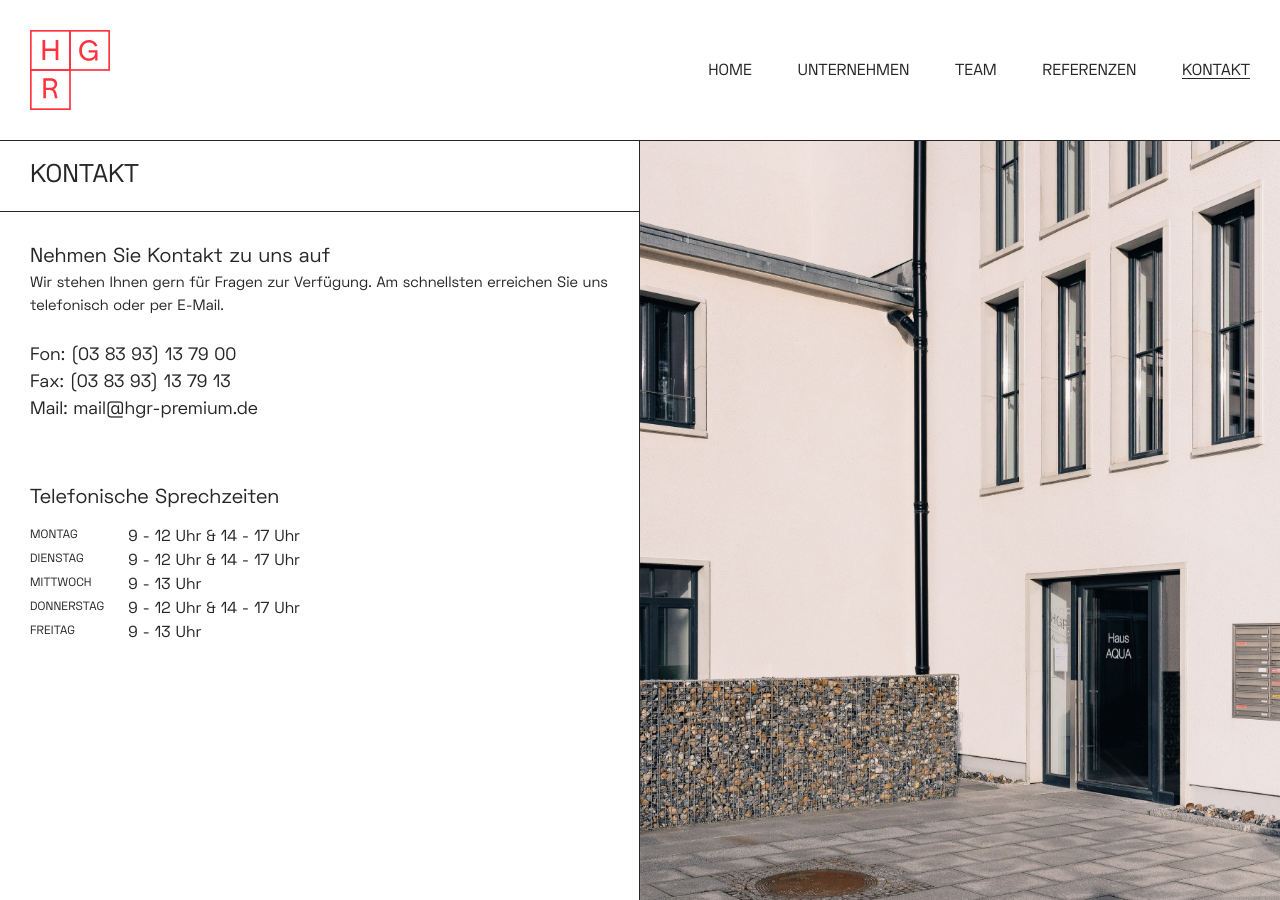
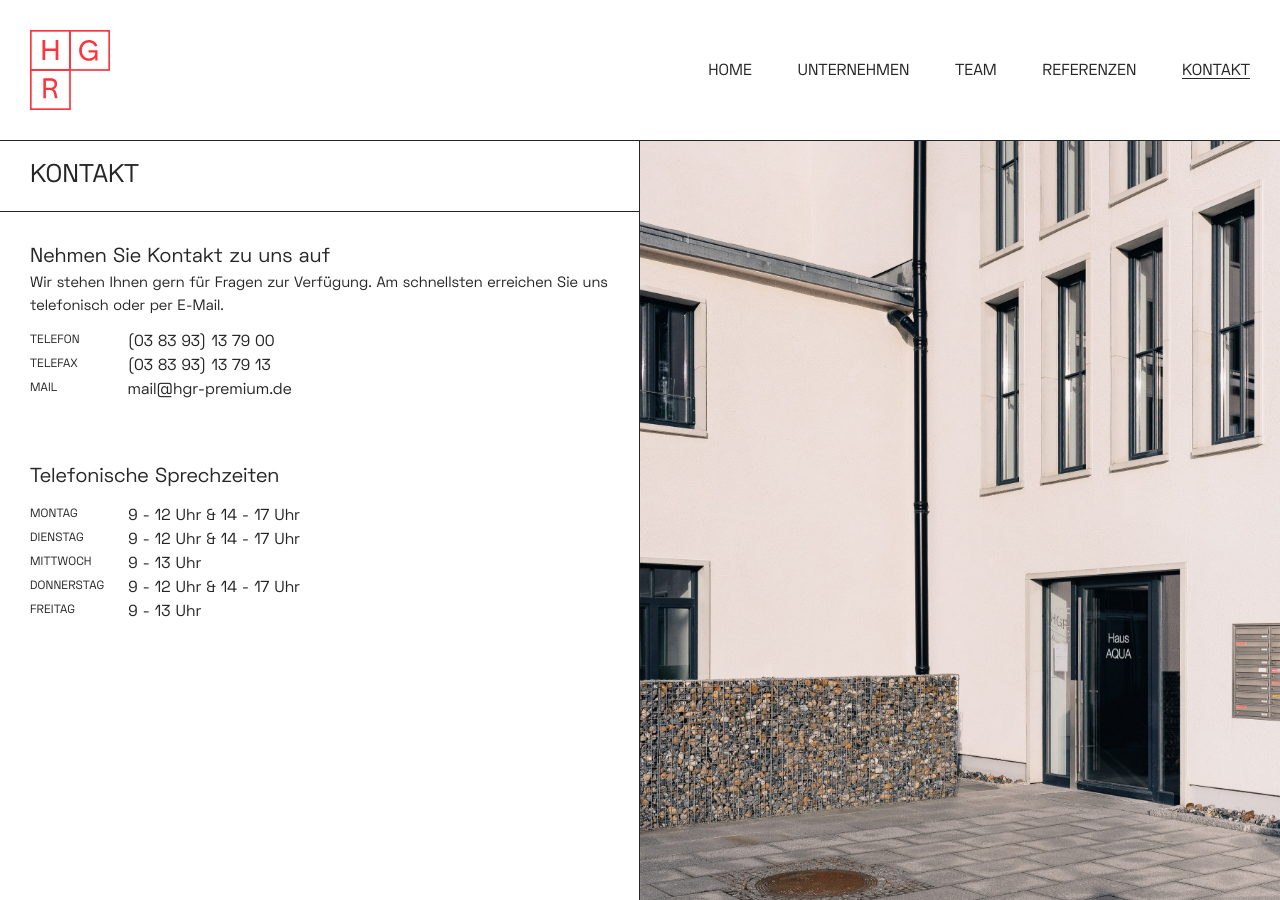
Before and after one commit to nikitasarejko/hgr, a Jekyll site: the page built from kontakt.markdown, in a window 1280 px wide and 900 px high. Built offline with Jekyll 4.4.1, drawn with Linux system fonts in a browser that asks for light colours; nearby versions of some CDN libraries.

Commit message:
new design for contact page

```diff
--- a/_layouts/kontakt.html
+++ b/_layouts/kontakt.html
@@ -8,18 +8,19 @@
             </div>
         </div>
         <div class="split-halves__paragraph">
-            <div class="anim mb-md" data-delay="0.5s">
+            <div class="anim mb-sm" data-delay="0.5s">
                 {{ content }}
             </div>
             <div class="anim" data-delay="0.5s">
-                <div class="split-halves__cell">
-                    <h3>Fon: {{ page.kontaktdaten.phone }}</h3>
-                </div>
-                <div class="split-halves__cell">
-                    <h3>Fax: {{ page.kontaktdaten.fax }}</h3>
-                </div>
-                <div class="split-halves__cell">
-                    <h3>Mail: <a href="mailto:{{ page.kontaktdaten.mail }}">{{ page.kontaktdaten.mail }}</a></h3>
+                <div class="kontaktdaten-grid">
+                    <div class="kontaktdaten-grid__title">Telefon</div>
+                    <div class="kontaktdaten-grid__value">{{ page.kontaktdaten.phone }}</div>
+
+                    <div class="kontaktdaten-grid__title">Telefax</div>
+                    <div class="kontaktdaten-grid__value">{{ page.kontaktdaten.fax }}</div>
+
+                    <div class="kontaktdaten-grid__title">Mail</div>
+                    <div class="kontaktdaten-grid__value"><a href="mailto:{{ page.kontaktdaten.mail }}">{{ page.kontaktdaten.mail }}</a></div>
                 </div>
             </div>
         </div>
--- a/assets/css/app.scss
+++ b/assets/css/app.scss
@@ -1599,6 +1599,16 @@ body.modal-open .modal-overlay {
 }
 
 // Kontakt
+div.kontaktdaten-grid {
+    display: grid;
+    grid-template-columns: max-content 1fr;
+
+    &__title {
+        margin-right: 4.8rem;
+        margin-top: .2rem;
+    }
+}
+
 div.sprechzeiten-grid {
     display: grid;
     grid-template-columns: max-content 1fr;
--- a/assets/css/typography.css
+++ b/assets/css/typography.css
@@ -180,8 +180,8 @@ header.menu-fixed nav a {
 }
 
 .hero__right h3 {
-    font-size: 4.11rem;
-    line-height: 1.2;
+    font-size: 3.653rem;
+    line-height: 1.25;
 }
 
 .hardfacts {
@@ -321,10 +321,15 @@ p.team-grid__headline {
 }
 
 /* Kontakt */
-.sprechzeiten-grid__tag {
+.sprechzeiten-grid__tag,
+.kontaktdaten-grid__title {
     text-transform: uppercase;
     font-size: 1.2rem;
     letter-spacing: 0.1px;
+}
+
+.kontaktdaten-grid__value {
+    font-size: 1.6rem;
 }
 
 .sprechzeiten-grid__uhrzeit {
```
